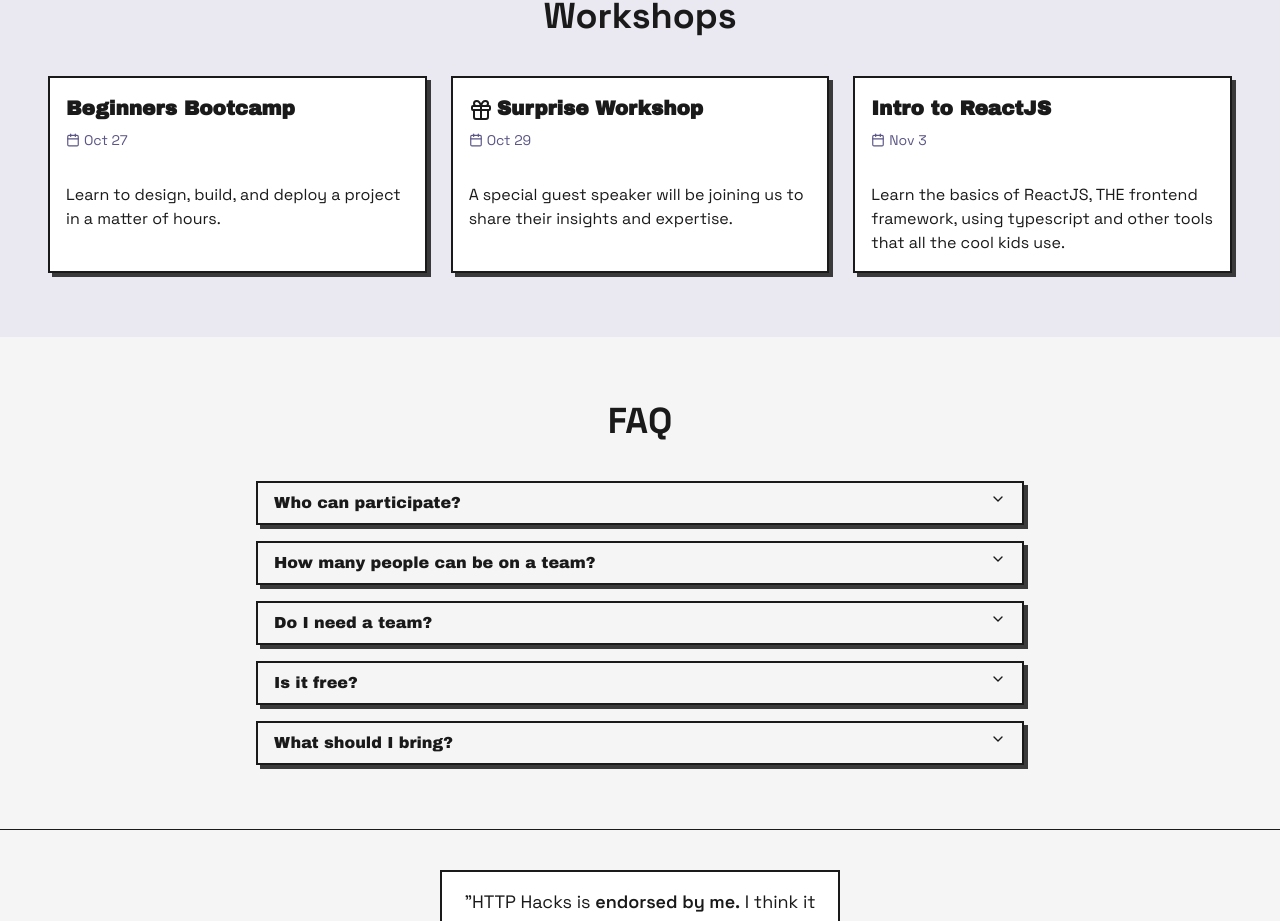
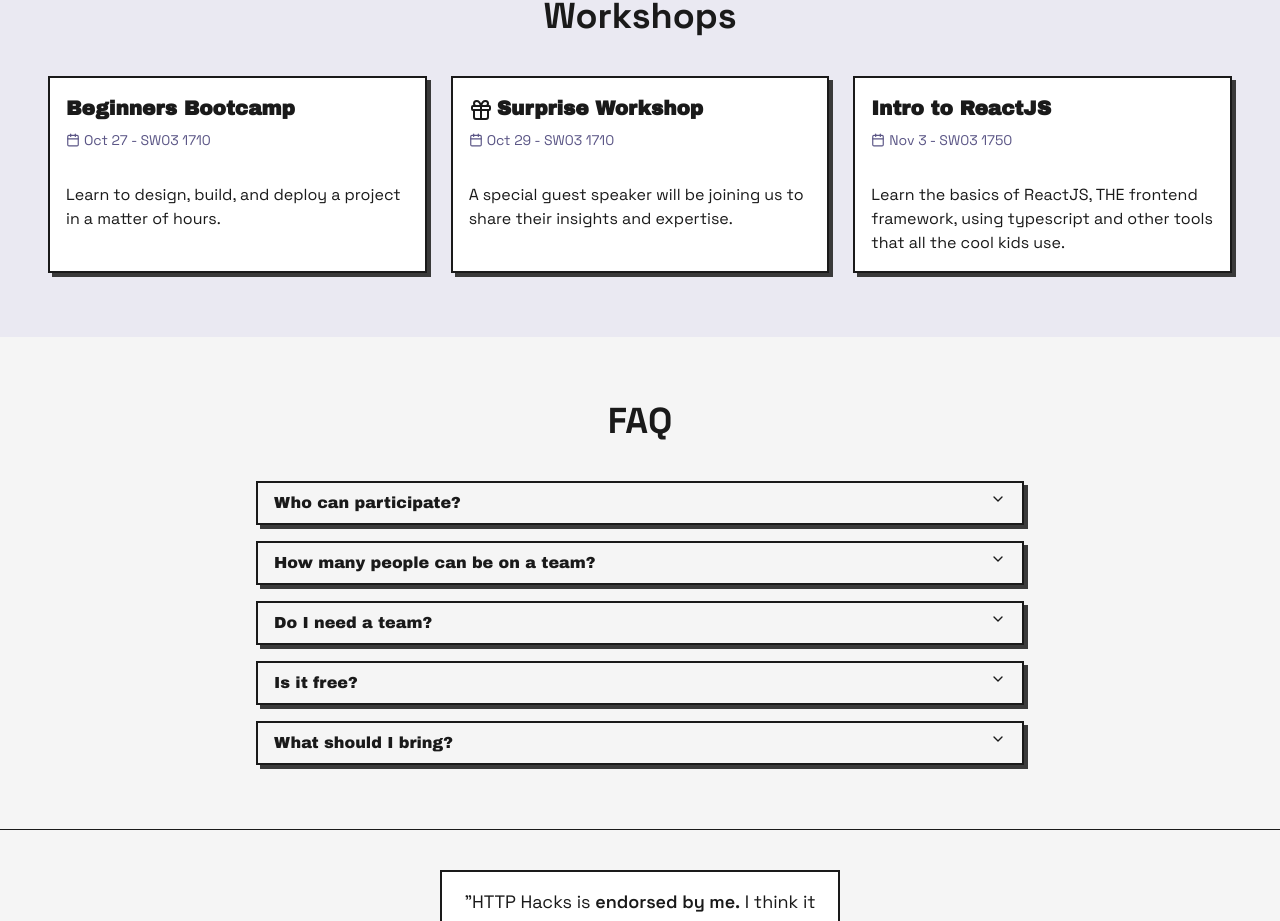
Before and after one commit to BhavnoorSaroya/httphacks-website, a React (Vite) app: page / in a window 1280 px wide. Shown: the part 952-1873 px from the top of the page. Built offline with nearby package versions, Linux system fonts and the light colour scheme.

Commit message:
update workshop location

```diff
--- a/src/App.tsx
+++ b/src/App.tsx
@@ -15,19 +15,19 @@ export default function App() {
   let navigate = useNavigate();
   const workshops = [
     {
-      date: "Oct 27",
+      date: "Oct 27 - SW03 1710",
       title: "Beginners Bootcamp",
       description:
         "Learn to design, build, and deploy a project in a matter of hours.",
     },
     {
-      date: "Oct 29",
+      date: "Oct 29 - SW03 1710",
       title: "Surprise Workshop",
       description:
         "A special guest speaker will be joining us to share their insights and expertise.",
     },
     {
-      date: "Nov 3",
+      date: "Nov 3 - SW03 1750",
       title: "Intro to ReactJS",
       description:
         "Learn the basics of ReactJS, THE frontend framework, using typescript and other tools that all the cool kids use.",
```
